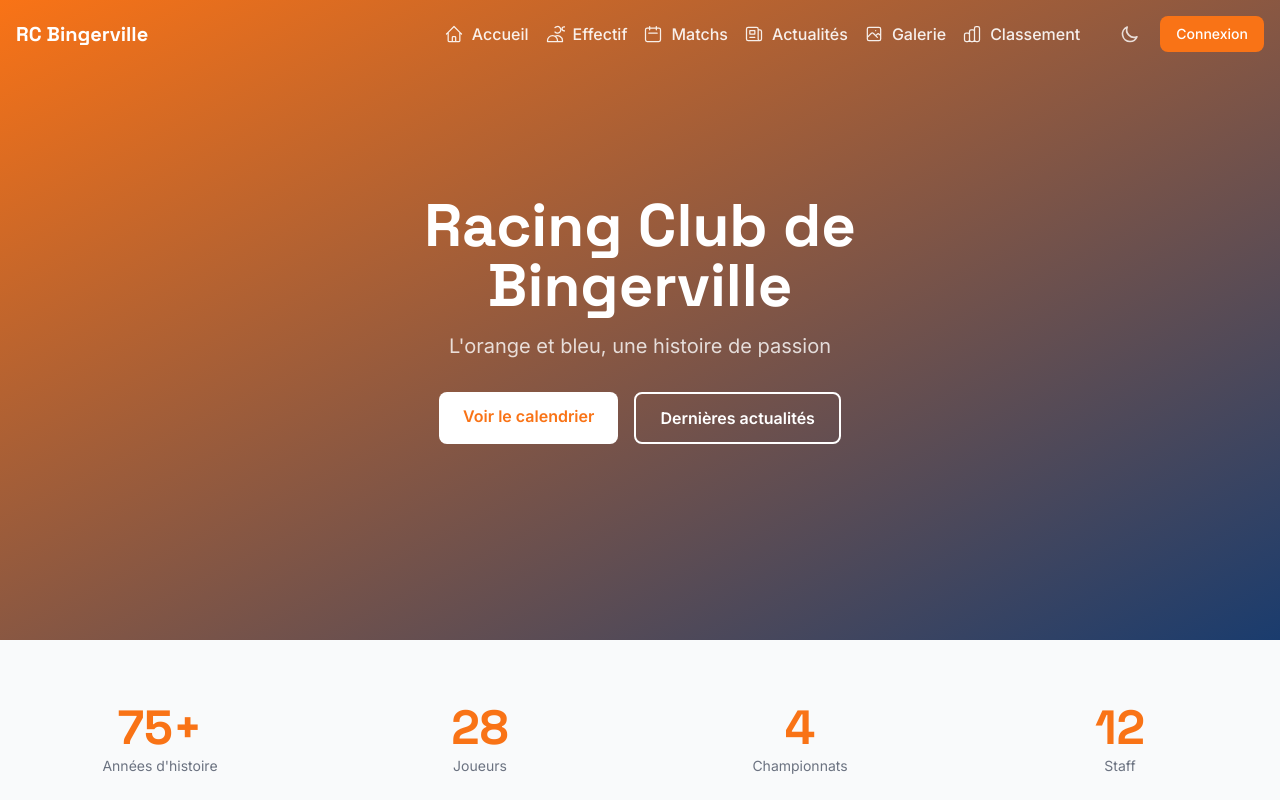
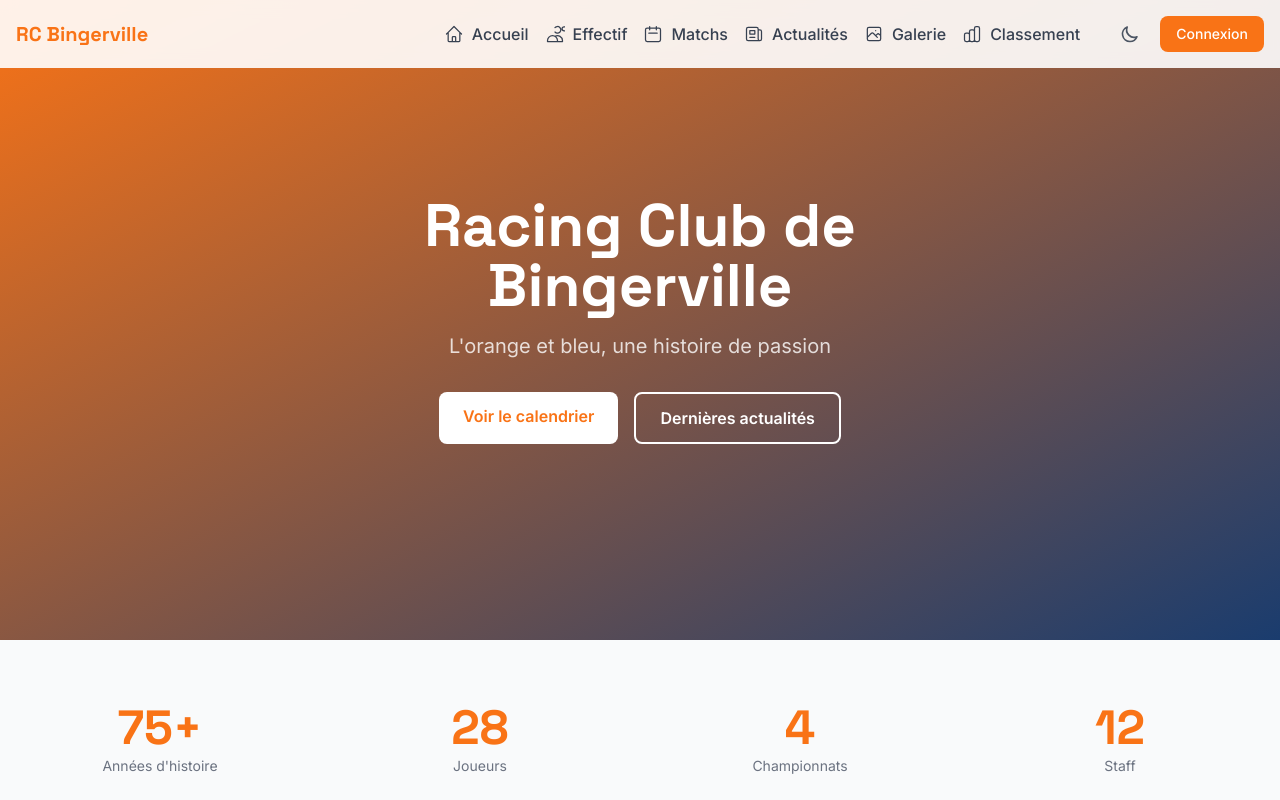
Before and after one commit to sieni7/racing, a React (Vite) app: page / in a window 1280 px wide. Shown: the top 800 px of the page. Built offline with nearby package versions, Linux system fonts and the light colour scheme; no server answers; the database is empty.

Commit message:
fix(navbar): arrière-plan permanent pour lisibilité en mode clair/sombre

```diff
--- a/src/components/Layout.tsx
+++ b/src/components/Layout.tsx
@@ -32,14 +32,12 @@ export default function Layout({ children }: { children: React.ReactNode }) {
   return (
     <div className="min-h-screen flex flex-col">
       <nav
-        className={`fixed top-0 left-0 right-0 z-50 transition-all duration-300 ${
-          scrolled
-            ? 'bg-white/90 dark:bg-gray-900/90 backdrop-blur shadow-md py-2'
-            : 'bg-transparent py-4'
+        className={`fixed top-0 left-0 right-0 z-50 transition-all duration-300 bg-white/90 dark:bg-gray-900/90 backdrop-blur ${
+          scrolled ? 'shadow-md py-2' : 'py-4'
         }`}
       >
         <div className="max-w-7xl mx-auto px-4 flex items-center justify-between">
-          <Link to="/" className={`font-display font-bold text-xl ${scrolled ? 'text-primary' : 'text-white'}`}>
+          <Link to="/" className="font-display font-bold text-xl text-primary">
             RC Bingerville
           </Link>
 
@@ -48,7 +46,7 @@ export default function Layout({ children }: { children: React.ReactNode }) {
             onClick={() => setMenuOpen(!menuOpen)}
             aria-label="Menu"
           >
-            <svg className={`w-6 h-6 ${scrolled ? 'text-gray-800 dark:text-white' : 'text-white'}`} fill="none" stroke="currentColor" viewBox="0 0 24 24">
+            <svg className="w-6 h-6 text-gray-800 dark:text-white" fill="none" stroke="currentColor" viewBox="0 0 24 24">
               {menuOpen ? (
                 <path strokeLinecap="round" strokeLinejoin="round" strokeWidth={2} d="M6 18L18 6M6 6l12 12" />
               ) : (
@@ -57,16 +55,12 @@ export default function Layout({ children }: { children: React.ReactNode }) {
             </svg>
           </button>
 
-          <div className={`${menuOpen ? 'flex' : 'hidden'} lg:flex flex-col lg:flex-row gap-4 lg:items-center absolute lg:static top-full left-0 right-0 p-4 lg:p-0 ${scrolled ? 'bg-white dark:bg-gray-900' : 'bg-transparent'} lg:bg-transparent shadow-lg lg:shadow-none`}>
+          <div className={`${menuOpen ? 'flex' : 'hidden'} lg:flex flex-col lg:flex-row gap-4 lg:items-center absolute lg:static top-full left-0 right-0 p-4 lg:p-0 bg-white dark:bg-gray-900 lg:bg-transparent shadow-lg lg:shadow-none`}>
             {navLinks.map((link) => (
               <Link
                 key={link.path}
                 to={link.path}
-                className={`flex items-center gap-2 font-medium transition-colors ${
-                  scrolled
-                    ? 'text-gray-700 dark:text-gray-300 hover:text-primary dark:hover:text-primary'
-                    : 'text-white/90 hover:text-white'
-                }`}
+                className="flex items-center gap-2 font-medium text-gray-700 dark:text-gray-300 hover:text-primary dark:hover:text-primary transition-colors"
               >
                 <svg className="w-5 h-5" fill="none" stroke="currentColor" viewBox="0 0 24 24">
                   <path strokeLinecap="round" strokeLinejoin="round" strokeWidth={1.5} d={link.icon} />
@@ -78,11 +72,7 @@ export default function Layout({ children }: { children: React.ReactNode }) {
             <div className="flex items-center gap-3 lg:ml-4">
               <button
                 onClick={toggleTheme}
-                className={`p-2 rounded-full transition-colors ${
-                  scrolled
-                    ? 'text-gray-600 dark:text-gray-300 hover:bg-gray-100 dark:hover:bg-gray-800'
-                    : 'text-white/80 hover:text-white'
-                }`}
+                className="p-2 rounded-full text-gray-600 dark:text-gray-300 hover:bg-gray-100 dark:hover:bg-gray-800 transition-colors"
                 aria-label="Changer le thème"
               >
                 {theme === 'light' ? (
```
